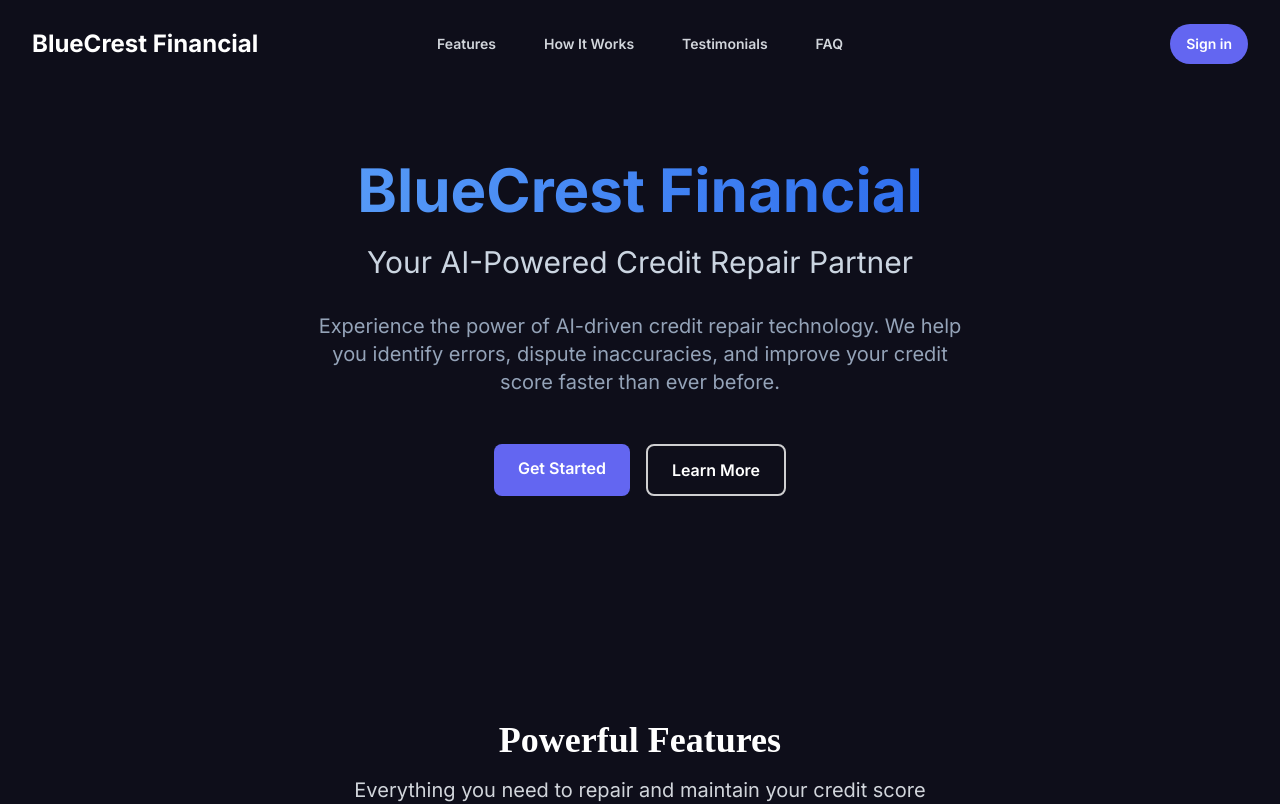
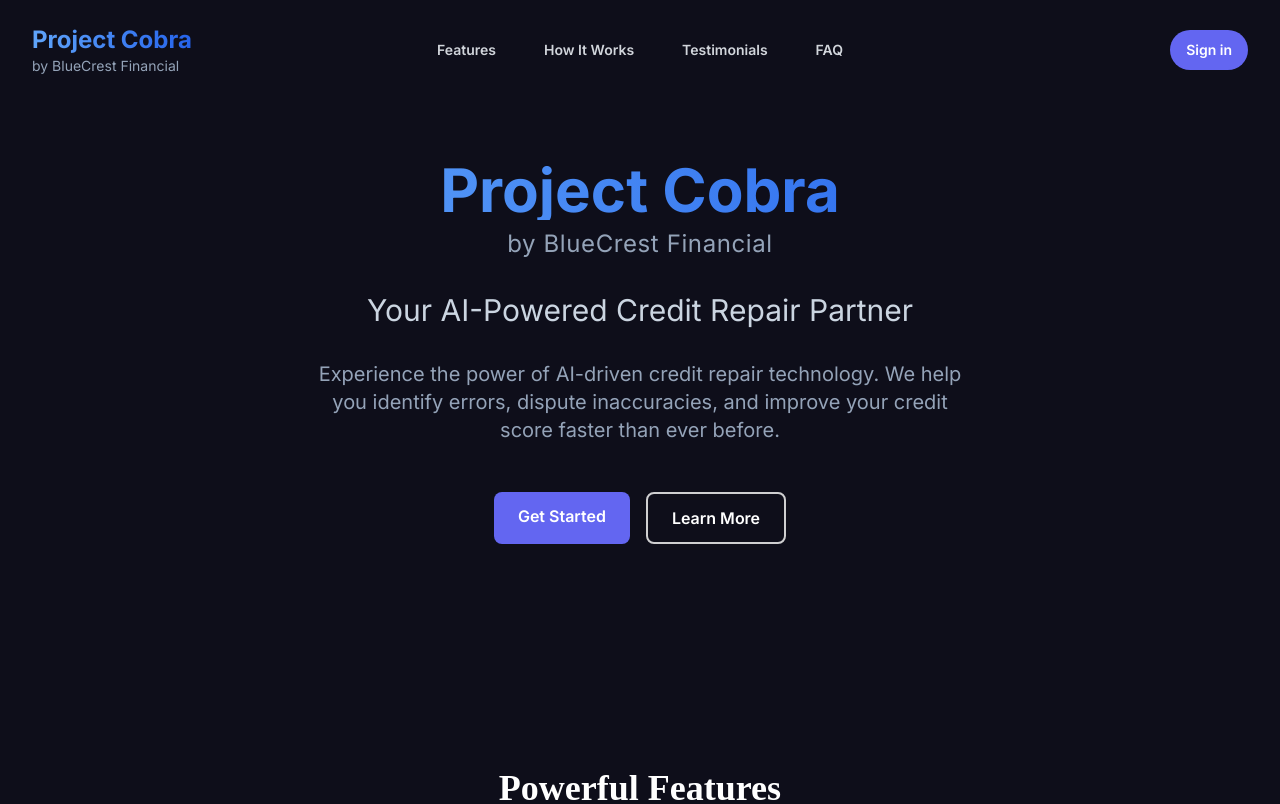
Before and after one commit to BluenSaint/Cobra-LaunchPad, a Next.js app: page / in a window 1280 px wide. Shown: the top 804 px of the page. Built offline with nearby package versions, Linux system fonts and the light colour scheme.

Commit message:
feat: update branding to Project Cobra by BlueCrest Financial

```diff
--- a/src/app/layout.tsx
+++ b/src/app/layout.tsx
@@ -5,7 +5,7 @@ import './globals.css'
 const inter = Inter({ subsets: ['latin'] })
 
 export const metadata: Metadata = {
-  title: 'BlueCrest Financial | AI-Powered Credit Repair',
+  title: 'Project Cobra by BlueCrest Financial | AI-Powered Credit Repair',
   description: 'Experience the power of AI-driven credit repair technology. We help you identify errors, dispute inaccuracies, and improve your credit score faster than ever before.',
 }
 
--- a/src/components/HeroSection.tsx
+++ b/src/components/HeroSection.tsx
@@ -17,13 +17,18 @@ export default function HeroSection() {
           transition={{ duration: 0.8 }}
           className="text-center max-w-4xl mx-auto"
         >
-          <h1 className="text-4xl md:text-6xl font-bold mb-6 bg-clip-text text-transparent bg-gradient-to-r from-blue-400 to-blue-600">
-            BlueCrest Financial
-          </h1>
+          <div className="space-y-2 mb-8">
+            <h1 className="text-4xl md:text-6xl font-bold bg-clip-text text-transparent bg-gradient-to-r from-blue-400 to-blue-600">
+              Project Cobra
+            </h1>
+            <p className="text-xl md:text-2xl text-slate-400 tracking-wide">
+              by BlueCrest Financial
+            </p>
+          </div>
           <p className="text-2xl md:text-3xl text-slate-300 mb-8">
             Your AI-Powered Credit Repair Partner
           </p>
-          <p className="text-lg md:text-xl text-slate-400 mb-12 max-w-2xl mx-auto">
+          <p className="text-lg md:text-xl text-slate-400 mb-12 max-w-2xl mx-auto leading-relaxed">
             Experience the power of AI-driven credit repair technology. We help you identify errors,
             dispute inaccuracies, and improve your credit score faster than ever before.
           </p>
--- a/src/components/Navbar.tsx
+++ b/src/components/Navbar.tsx
@@ -29,9 +29,10 @@ export default function Navbar() {
     }`}>
       <nav className="mx-auto flex max-w-7xl items-center justify-between p-6 lg:px-8" aria-label="Global">
         <div className="flex lg:flex-1">
-          <Link href="/" className="-m-1.5 p-1.5 flex items-center">
-            <span className="sr-only">BlueCrest Financial</span>
-            <span className="text-2xl font-bold text-white">BlueCrest Financial</span>
+          <Link href="/" className="-m-1.5 p-1.5 flex flex-col items-start">
+            <span className="sr-only">Project Cobra by BlueCrest Financial</span>
+            <span className="text-2xl font-bold text-transparent bg-clip-text bg-gradient-to-r from-blue-400 to-blue-600">Project Cobra</span>
+            <span className="text-sm text-slate-400">by BlueCrest Financial</span>
           </Link>
         </div>
         <div className="flex lg:hidden">
@@ -76,9 +77,10 @@ export default function Navbar() {
         <div className="fixed inset-0 z-50">
           <div className="fixed inset-y-0 right-0 z-50 w-full overflow-y-auto bg-slate-900 px-6 py-6 sm:max-w-sm sm:ring-1 sm:ring-gray-900/10">
             <div className="flex items-center justify-between">
-              <Link href="/" className="-m-1.5 p-1.5">
-                <span className="sr-only">BlueCrest Financial</span>
-                <span className="text-2xl font-bold text-white">BlueCrest Financial</span>
+              <Link href="/" className="-m-1.5 p-1.5 flex flex-col items-start">
+                <span className="sr-only">Project Cobra by BlueCrest Financial</span>
+                <span className="text-2xl font-bold text-transparent bg-clip-text bg-gradient-to-r from-blue-400 to-blue-600">Project Cobra</span>
+                <span className="text-sm text-slate-400">by BlueCrest Financial</span>
               </Link>
               <button
                 type="button"
```
